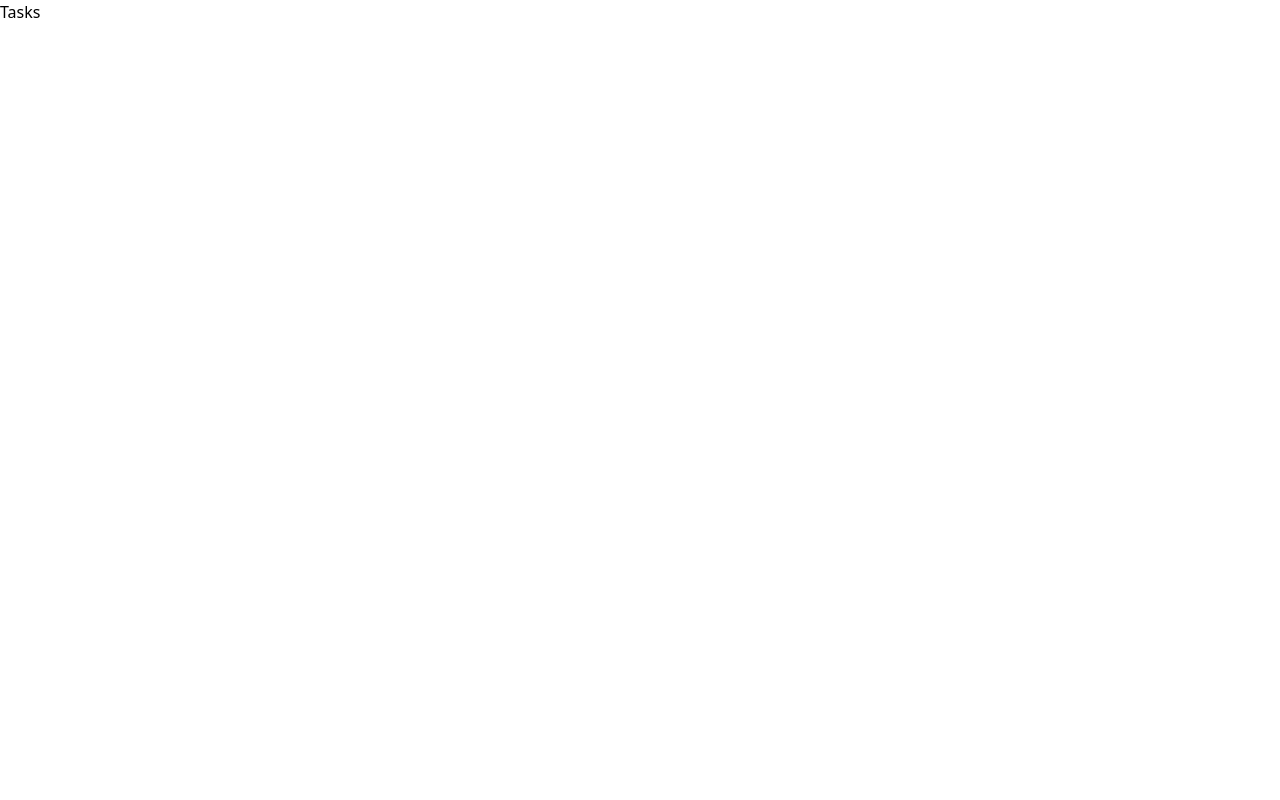
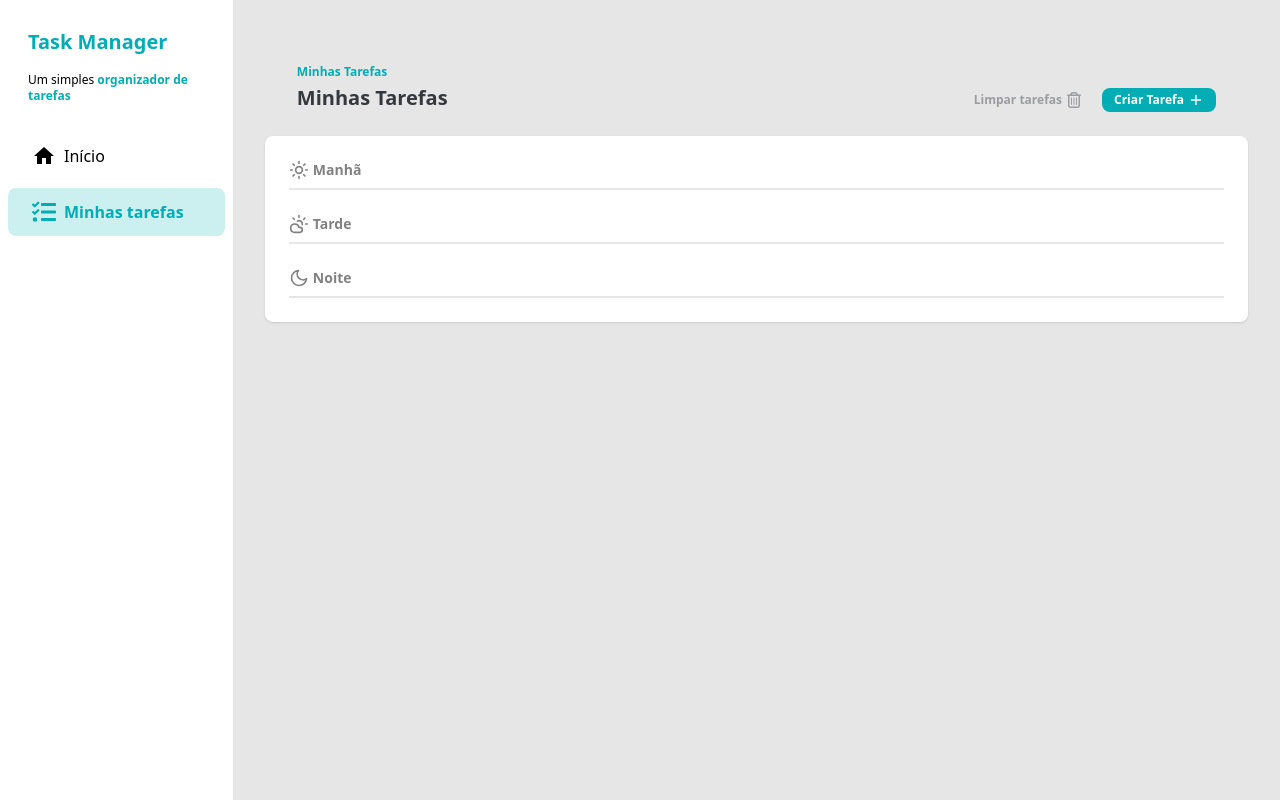
Before and after one commit to Alessandro-Vieira77/task-manager, a React (Vite) app: page / in a window 1280 px wide. Built offline with nearby package versions, Linux system fonts and the light colour scheme.

Commit message:
feat: task shifts added

```diff
--- a/src/pages/PageTasks.jsx
+++ b/src/pages/PageTasks.jsx
@@ -1,7 +1,39 @@
+import { FiMoon } from "react-icons/fi";
+import { LuSun } from "react-icons/lu";
+import { LuCloudSun } from "react-icons/lu";
+
+import ContainerTask from "../components/ContainerTask";
+import Header from "../components/Header";
+import Sidebar from "../components/Sidebar";
 function PageTasks() {
   return (
-    <div>
-      <h1>Tasks</h1>
+    <div className="flex min-h-screen bg-[#818181]/20">
+      <Sidebar />
+      <div className="flex w-full flex-col gap-6 px-8">
+        <Header />
+        <ContainerTask>
+          <div>
+            <h2 className="flex items-center gap-1 border-b-2 border-[#818181]/20 pb-2 text-sm font-semibold text-[#818181]">
+              {" "}
+              <LuSun size={20} /> Manhã
+            </h2>
+          </div>
+
+          <div>
+            <h2 className="flex items-center gap-1 border-b-2 border-[#818181]/20 pb-2 text-sm font-semibold text-[#818181]">
+              {" "}
+              <LuCloudSun size={20} /> Tarde
+            </h2>
+          </div>
+
+          <div>
+            <h2 className="flex items-center gap-1 border-b-2 border-[#818181]/20 pb-2 text-sm font-semibold text-[#818181]">
+              {" "}
+              <FiMoon size={20} /> Noite
+            </h2>
+          </div>
+        </ContainerTask>
+      </div>
     </div>
   );
 }
```
